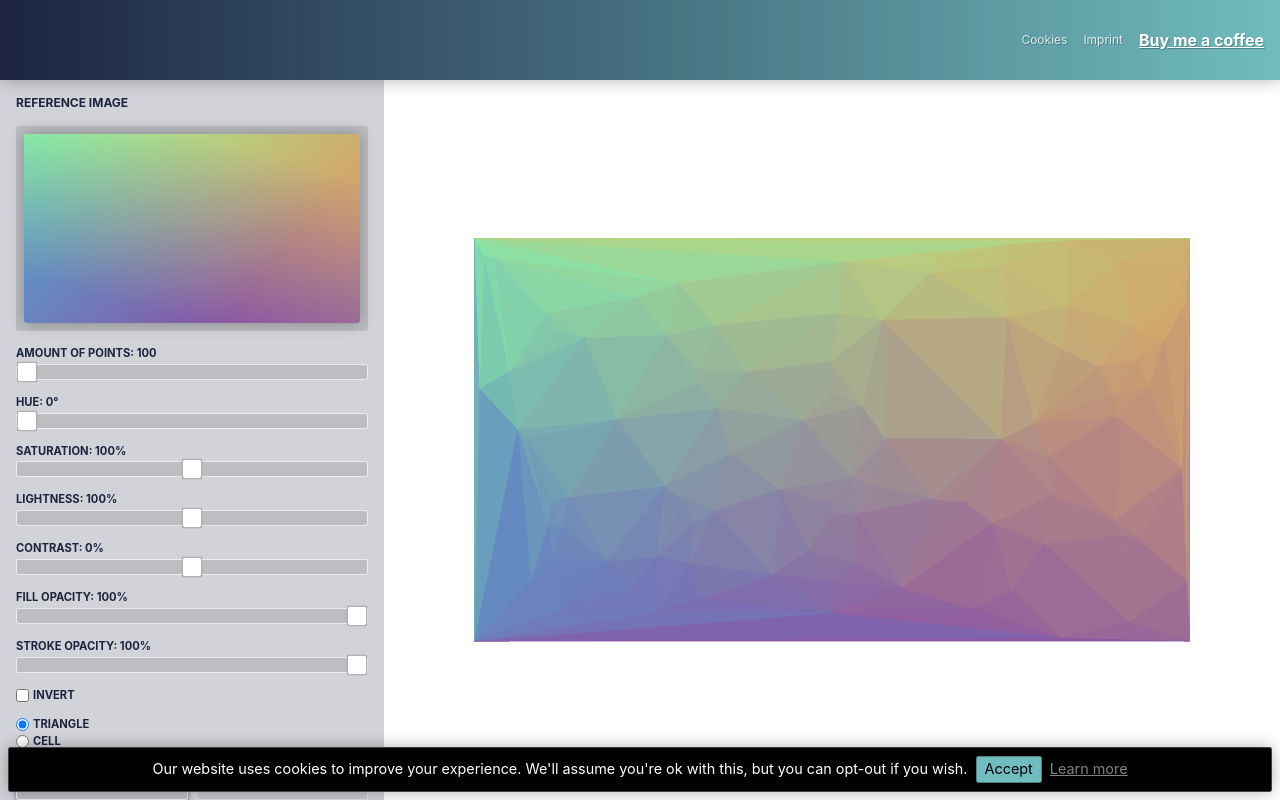
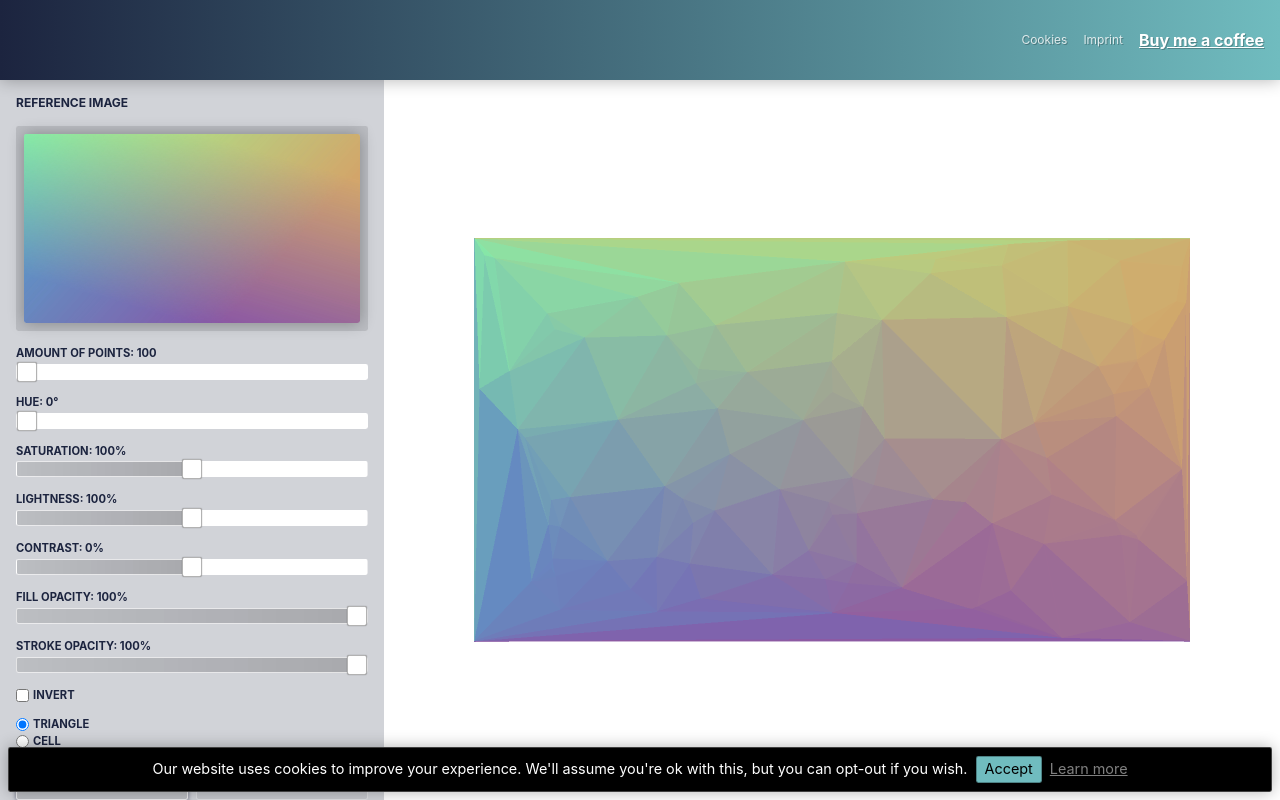
Before and after one commit to Niekes/polify, a Vue app: page / in a window 1280 px wide. Built offline with nearby package versions, Linux system fonts and the light colour scheme; no server answers.

Commit message:
Add nice gradient to input slider

```diff
--- a/src/components/InputRange.vue
+++ b/src/components/InputRange.vue
@@ -11,12 +11,17 @@
             :max="max"
             :step="step"
             type="range"
-            @input="$emit('input', $event.target.value)"
+            @input="handleInput"
         >
     </div>
 </template>
 
 <script>
+import {
+    select,
+    scaleLinear,
+} from 'd3';
+
 export default {
     name: 'InputRange',
 
@@ -40,6 +45,39 @@ export default {
         step: {
             type: Number,
             default: 1,
+        },
+    },
+
+    data() {
+        return {
+            p: 0,
+        };
+    },
+
+    watch: {
+        value() {
+            this.adjustGradient();
+        },
+    },
+
+    mounted() {
+        this.scale = scaleLinear().domain([this.min, this.max]);
+
+        this.slider = select(this.$el).select('.range__input');
+
+        this.slider.dispatch('input');
+    },
+
+    methods: {
+        handleInput(e) {
+            this.adjustGradient();
+            this.$emit('input', e.target.value);
+        },
+        adjustGradient() {
+            this.p = this.scale(this.value) * 100;
+
+            this.slider
+                .style('background', `linear-gradient(90deg, rgba(0, 0, 0, 0.10) 0%, rgba(0, 0, 0, 0.20) ${this.p}%, white ${this.p}%)`);
         },
     },
 };
--- a/src/scss/mixins/_input-range.scss
+++ b/src/scss/mixins/_input-range.scss
@@ -1,6 +1,5 @@
 @mixin input-type-range ($thumbColor: $white, $thumbWidth: 1.25rem, $thumbHeight: 1.25rem, $trackWidth: 100%, $trackHeight: 1rem, $borderRadius: $border-radius) {
     appearance: none;
-    background: $black-10;
     border: $border-width solid $white-70;
     border-radius: $borderRadius;
     height: $trackHeight;
--- a/src/views/Home.vue
+++ b/src/views/Home.vue
@@ -63,6 +63,7 @@
                     :min="-100"
                     :max="100"
                     :step="0.01"
+                    :center="50"
                     :label="$tc('home.contrast', contrast)"
                     @dblclick.native="resetContrast(); changeColor()"
                     @change.native="changeColor()"
```
